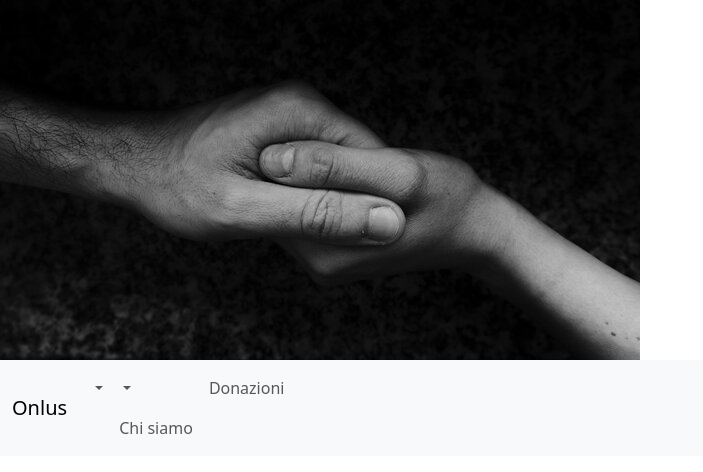
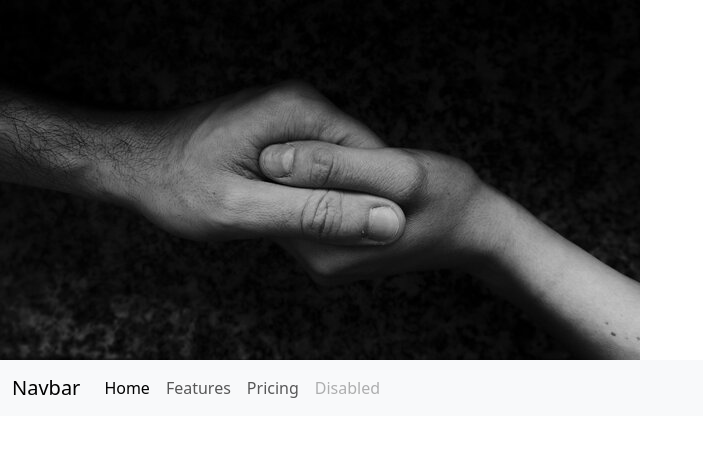
Before and after one commit to nicosimone23/CacciaAlTesoro, a website: page Index2.html in a window 1280 px wide. Shown: the whole page, without its empty margins (0-703 px from the left). Drawn offline with nearby package versions, Linux system fonts and the light colour scheme.

Commit message:
bootstrap

```diff
--- a/Index2.html
+++ b/Index2.html
@@ -9,51 +9,29 @@
   <body>
      <img src="Img/Mani.jpeg" class="img-fluid" alt="100">
      <nav class="navbar navbar-expand-lg bg-body-tertiary">
-
       <div class="container-fluid">
-
-<a class="navbar-brand" href="#">Onlus</a>
-
-<button class="navbar-toggler" type="button" data-bs-toggle="collapse" data-bs-target="#navbarSupportedContent" aria-
-controls="navbarSupportedContent" aria-expanded="false" aria-label="Toggle navigation">
-
+        <a class="navbar-brand" href="#">Navbar</a>
+        <button class="navbar-toggler" type="button" data-bs-toggle="collapse" data-bs-target="#navbarNav" aria-controls="navbarNav" aria-expanded="false" aria-label="Toggle navigation">
           <span class="navbar-toggler-icon"></span>
-
         </button>
-<div class="collapse navbar-collapse" id="navbarSupportedContent">
-<ul class="navbar-nav me-auto mb-2 mb-lg-0">
-<li class="nav-item dropdown">
-<a class="nav-link dropdown-toggle" href="#" role="button" data-bs-toggle="dropdown" aria-expanded="false">
-
-
-<li class="nav-item">
-
-<a class="nav-link" href="#">Chi siamo</a>
-
-</li>
-
-
-<li class="nav-item">
-
-  <a class="nav-link" href="#">Donazioni</a>
-
-  </li>
-
-<ul class="dropdown-menu">
-<li><a class="dropdown-item" href="#">Nuova</a></li>
-<li><a class="dropdown-item" href="#">Storico</a></li>
-<li><a class="dropdown-item" href="#">Istruzioni</a></li>
-<ul class="navbar-nav">
-</ul>
-  <li class="nav-item">
-
-  <a class="nav-link" href="#">Storia</a>
-</li>
-
+        <div class="collapse navbar-collapse" id="navbarNav">
           <ul class="navbar-nav">
             <li class="nav-item">
-
-<a class="nav-link" href="#">Logout</a>
+              <a class="nav-link active" aria-current="page" href="#">Home</a>
+            </li>
+            <li class="nav-item">
+              <a class="nav-link" href="#">Features</a>
+            </li>
+            <li class="nav-item">
+              <a class="nav-link" href="#">Pricing</a>
+            </li>
+            <li class="nav-item">
+              <a class="nav-link disabled" aria-disabled="true">Disabled</a>
+            </li>
+          </ul>
+        </div>
+      </div>
+    </nav>
 
 </li>
 
```
Lines whose indentation alone changed are shown as unchanged.
